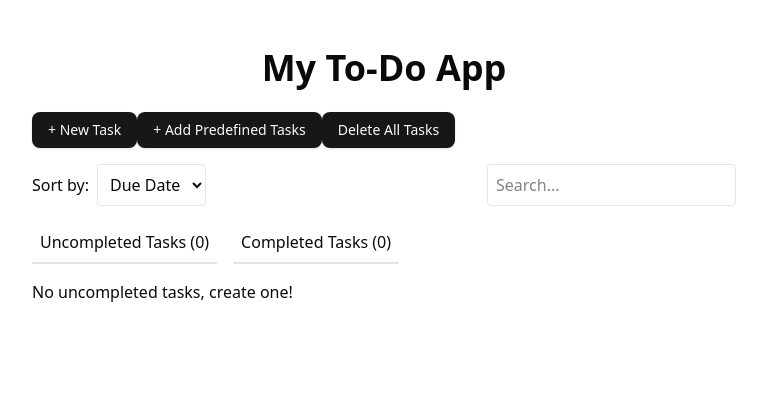
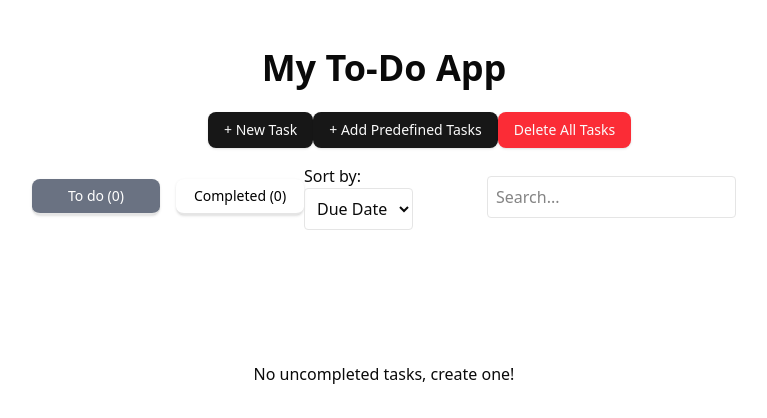
Before and after one commit to ninamexx/todo-app, a React (Vite) app in the folder frontend/: page / in a window 1280 px wide. Shown: the top 418 px of the page, without its empty margins (256-1023 px from the left). Built offline with nearby package versions, Linux system fonts and the light colour scheme; no server answers.

Commit message:
Major visual changes

```diff
--- a/frontend/package.json
+++ b/frontend/package.json
@@ -10,6 +10,7 @@
     "preview": "vite preview"
   },
   "dependencies": {
+    "@radix-ui/react-checkbox": "^1.1.4",
     "@radix-ui/react-dialog": "^1.1.6",
     "@radix-ui/react-slot": "^1.1.2",
     "@tailwindcss/vite": "^4.0.12",
--- a/frontend/src/components/TaskItem.tsx
+++ b/frontend/src/components/TaskItem.tsx
@@ -1,6 +1,7 @@
 import { Button } from "@/components/ui/button";
 import { Todo } from "@/../../types";
 import { calculateDaysUntilDue } from "@/utils/utils";
+import { Checkbox } from "@/components/ui/checkbox";
 
 type TaskItemProps = {
   task: Todo;
@@ -12,21 +13,34 @@ export const TaskItem = ({ task, toggleComplete, onEdit }: TaskItemProps) => {
   return (
     <div className="flex justify-between items-center p-2 border rounded">
       <div
-        className={`cursor-pointer ${
-          task.completed ? "line-through text-gray-500" : ""
-        }`}
+        className="flex items-center space-x-2 cursor-pointer"
         onClick={() => toggleComplete(task.id)}
       >
-        {task.title && <h2 className="text-lg">{task.title}</h2>}
-        {task.description && <p className="text-sm">{task.description} </p>}
-        {task.priority && <p className="text-sm">{task.priority} priority</p>}
-        {task.dueDate && (
-          <p className="text-sm">Due {calculateDaysUntilDue(task.dueDate)}</p>
-        )}
+        <Checkbox
+          className="mr-5"
+          checked={task.completed}
+          onChange={() => toggleComplete(task.id)}
+        />
+        <div
+          className={`${task.completed ? "line-through text-gray-500" : ""}`}
+        >
+          <div></div>
+          {task.title && (
+            <h2 className="text-lg inline-flex items-center">{task.title}</h2>
+          )}
+          {task.description && <p className="text-sm">{task.description} </p>}
+          {task.priority && <p className="text-sm">{task.priority} priority</p>}
+          {task.dueDate && (
+            <p className="text-sm">Due {calculateDaysUntilDue(task.dueDate)}</p>
+          )}
+        </div>
       </div>
 
       <div className="space-x-2">
-        <Button onClick={() => onEdit(task)} className="text-blue-500">
+        <Button
+          onClick={() => onEdit(task)}
+          className="bg-blue-200 hover:bg-blue-300"
+        >
           ✏️
         </Button>
       </div>
--- a/frontend/src/components/TaskList.tsx
+++ b/frontend/src/components/TaskList.tsx
@@ -13,7 +13,7 @@ export default function TaskList({
   onEdit,
 }: TaskListProps) {
   return (
-    <div className="space-y-2">
+    <div className="space-y-2 w-full">
       {tasks.map((task) => (
         <TaskItem
           key={task.id}
--- a/frontend/src/components/TaskListClient.tsx
+++ b/frontend/src/components/TaskListClient.tsx
@@ -72,6 +72,7 @@ export const TaskListClient = () => {
 
   return (
     <div className="space-y-4 w-4/7 mx-auto">
+      <div className="flex justify-between items-center mx-auto w-1/2">
         <Button
           onClick={() => {
             setIsTaskFormVisible(true);
@@ -84,7 +85,10 @@ export const TaskListClient = () => {
         <Button onClick={handleAddPredefinedTasks} className="">
           + Add Predefined Tasks
         </Button>
-      <Button onClick={handleDeleteAllTasks} className="">
+        <Button
+          onClick={handleDeleteAllTasks}
+          className="bg-red-500 hover:bg-red-800"
+        >
           Delete All Tasks
         </Button>
         {isTaskFormVisible && (
@@ -98,7 +102,32 @@ export const TaskListClient = () => {
             onDelete={handleDeleteTask}
           />
         )}
+      </div>
+
       <div className="flex justify-between items-center">
+        <div className="tabs flex space-x-4">
+          <Button
+            className={`tab ${
+              activeTab === "uncompleted"
+                ? "bg-gray-500 text-white"
+                : "bg-white text-black hover:bg-gray-200"
+            } p-2 border-b-2 w-32`}
+            onClick={() => setActiveTab("uncompleted")}
+          >
+            To do ({uncompletedTasks.length})
+          </Button>
+          <Button
+            className={`tab ${
+              activeTab === "completed"
+                ? "bg-gray-500 text-white"
+                : "bg-white text-black hover:bg-gray-200"
+            } p-2 border-b-2 w-32`}
+            onClick={() => setActiveTab("completed")}
+          >
+            Completed ({completedTasks.length})
+          </Button>
+        </div>
+        <div className="flex items-center space-x-4">
           <div>
             <label htmlFor="sort" className="mr-2">
               Sort by:
@@ -125,28 +154,13 @@ export const TaskListClient = () => {
             />
           </div>
         </div>
-      <div className="tabs flex space-x-4">
-        <button
-          className={`tab ${
-            activeTab === "uncompleted" ? "active" : ""
-          } p-2 border-b-2`}
-          onClick={() => setActiveTab("uncompleted")}
-        >
-          Uncompleted Tasks ({uncompletedTasks.length})
-        </button>
-        <button
-          className={`tab ${
-            activeTab === "completed" ? "active" : ""
-          } p-2 border-b-2`}
-          onClick={() => setActiveTab("completed")}
-        >
-          Completed Tasks ({completedTasks.length})
-        </button>
       </div>
       {activeTab === "uncompleted" ? (
         <>
           {currentUncompletedTasks.length === 0 ? (
+            <div className="flex justify-center items-center h-64">
               <p>No uncompleted tasks, create one!</p>
+            </div>
           ) : (
             <>
               <TaskList
@@ -166,7 +180,9 @@ export const TaskListClient = () => {
       ) : (
         <>
           {currentCompletedTasks.length === 0 ? (
+            <div className="flex justify-center items-center h-64">
               <p>No completed tasks... yet</p>
+            </div>
           ) : (
             <>
               <TaskList
--- /dev/null
+++ b/frontend/src/components/ui/checkbox.tsx
@@ -0,0 +1,30 @@
+import * as React from "react"
+import * as CheckboxPrimitive from "@radix-ui/react-checkbox"
+import { CheckIcon } from "lucide-react"
+
+import { cn } from "@/lib/utils"
+
+function Checkbox({
+  className,
+  ...props
+}: React.ComponentProps<typeof CheckboxPrimitive.Root>) {
+  return (
+    <CheckboxPrimitive.Root
+      data-slot="checkbox"
+      className={cn(
+        "peer border-input data-[state=checked]:bg-primary data-[state=checked]:text-primary-foreground data-[state=checked]:border-primary focus-visible:border-ring focus-visible:ring-ring/50 aria-invalid:ring-destructive/20 dark:aria-invalid:ring-destructive/40 aria-invalid:border-destructive size-4 shrink-0 rounded-[4px] border shadow-xs transition-shadow outline-none focus-visible:ring-[3px] disabled:cursor-not-allowed disabled:opacity-50",
+        className
+      )}
+      {...props}
+    >
+      <CheckboxPrimitive.Indicator
+        data-slot="checkbox-indicator"
+        className="flex items-center justify-center text-current transition-none"
+      >
+        <CheckIcon className="size-3.5" />
+      </CheckboxPrimitive.Indicator>
+    </CheckboxPrimitive.Root>
+  )
+}
+
+export { Checkbox }
```
Also changed, not shown: 1 other file (tests, documents, lock files or other folders). Lines whose indentation alone changed are shown as unchanged.
